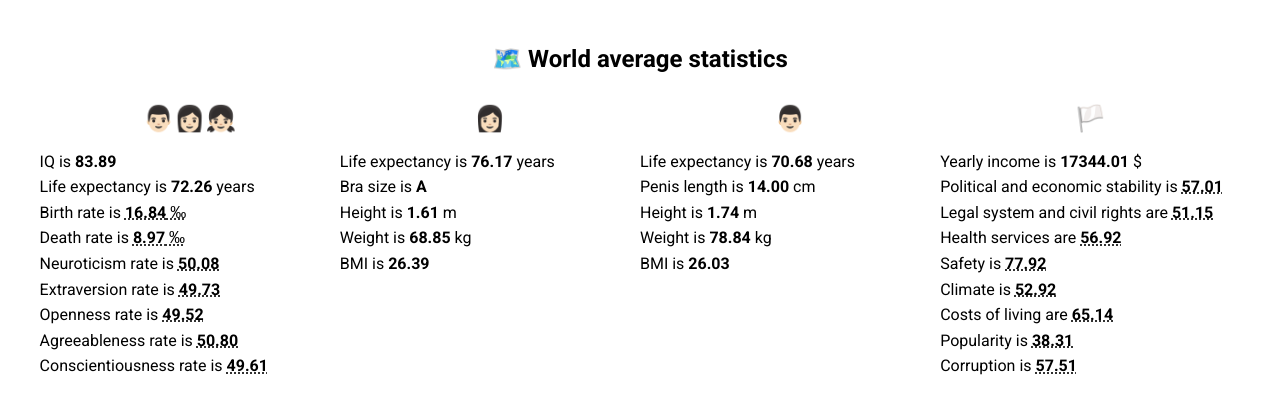
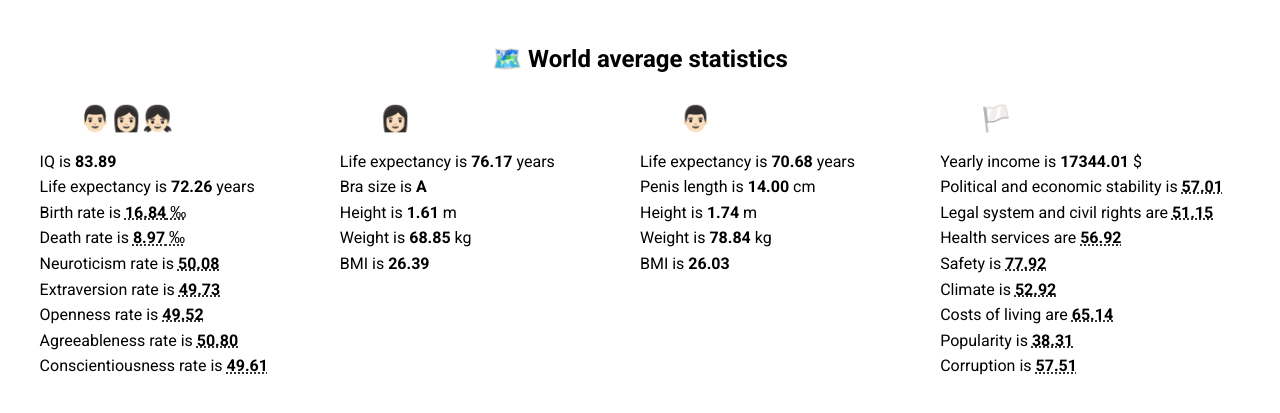
Before and after one commit to Megaemce/correlations.world, a website: page index.html in a window 1280 px wide. Shown: the part 263-676 px from the top of the page. Drawn offline with Linux system fonts and the light colour scheme; files whose address does not match are found by name.

Commit message:
Row1 change from center to margin-left 40px

```diff
--- a/index.html
+++ b/index.html
@@ -73,11 +73,13 @@
                     justify-content: center;
                     width: 100%;
                 }
+
                 .body {
                     width: 100%;
                     display: flex;
                     flex-direction: row;
                     flex-wrap: wrap;
+                    min-width: 500px;
 
                     .column {
                         display: flex;
@@ -87,7 +89,7 @@
 
                         .row1 {
                             display: flex;
-                            justify-content: space-around;
+                            margin-left: 40px;
                             font-size: 25px;
                             padding-bottom: 10px;
                         }
```
